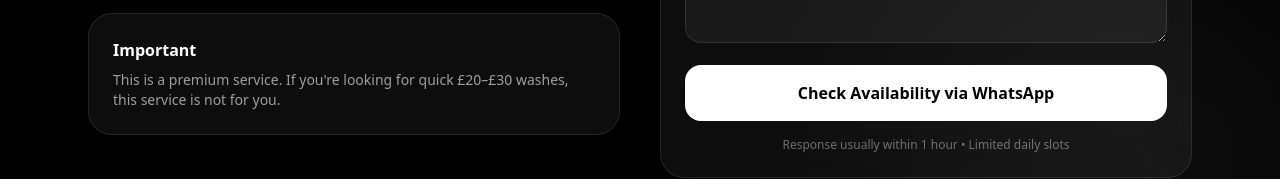
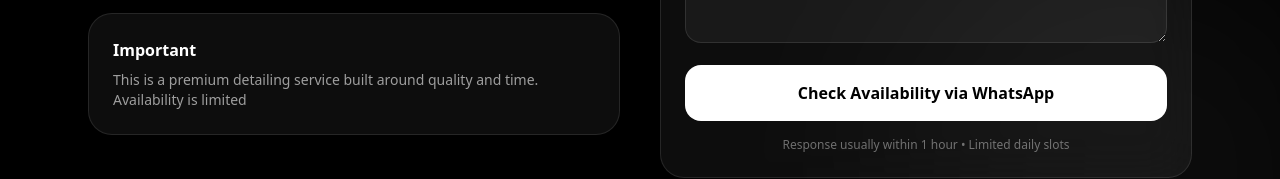
Before and after one commit to eliteautobolton/elite-auto-detailing, a Next.js app: page / in a window 1280 px wide. Shown: the part 732-911 px from the top of the page. Built offline with nearby package versions, Linux system fonts and the light colour scheme.

Commit message:
Update page.js

```diff
--- a/app/page.js
+++ b/app/page.js
@@ -115,8 +115,7 @@ Notes: ${form.message}`;
             <div className="bg-white/5 border border-white/10 rounded-3xl p-6">
               <h3 className="font-semibold mb-2">Important</h3>
               <p className="text-white/60 text-sm">
-                This is a premium service. If you're looking for quick £20–£30 washes,
-                this service is not for you.
+                This is a premium detailing service built around quality and time. Availability is limited
               </p>
             </div>
 
```
